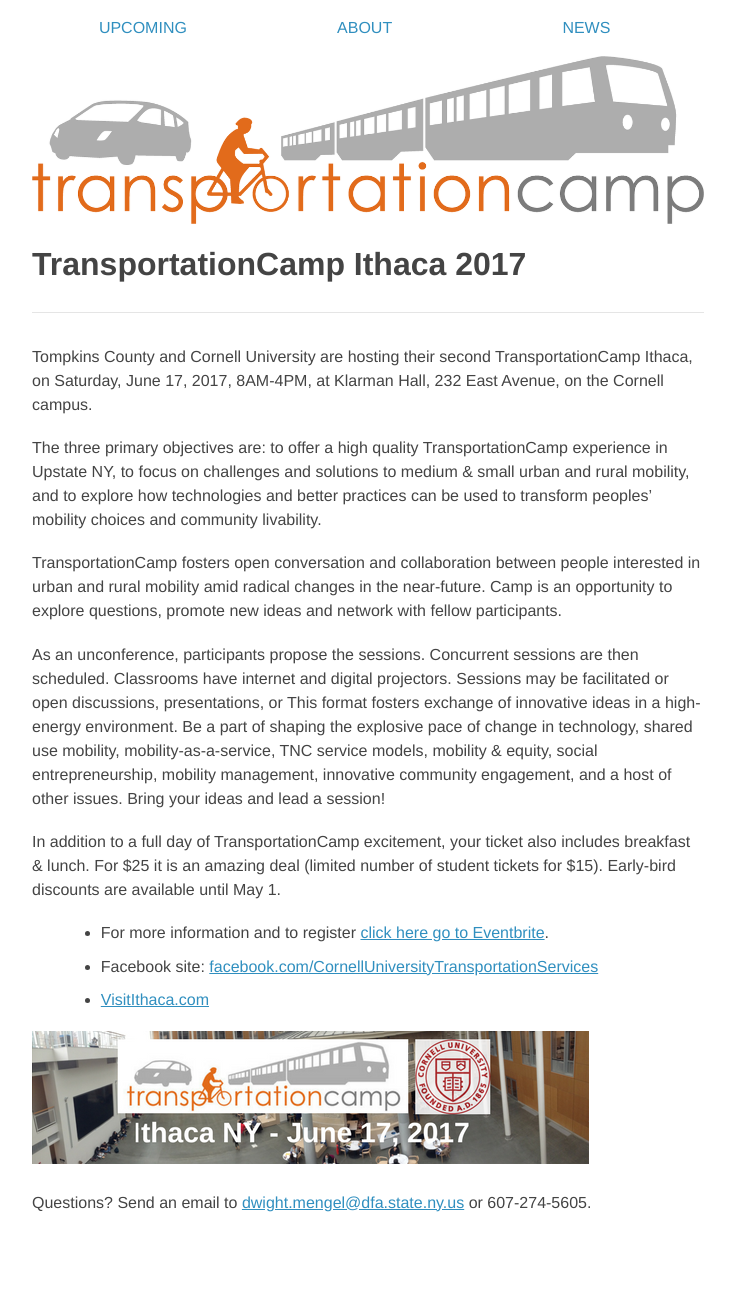
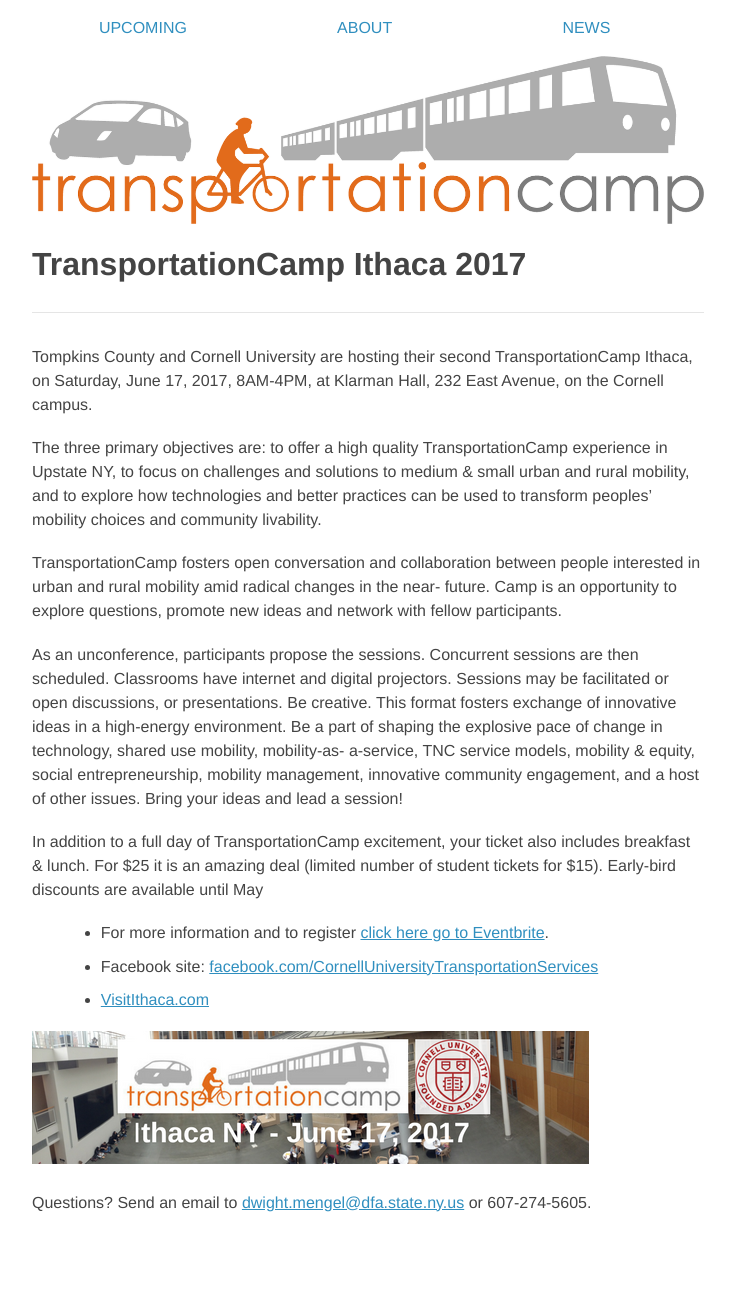
Before and after one commit to transpocamp/transportationcamp.org, a Jekyll site: the page built from events/ithaca-2017/index.markdown, in a window 1280 px wide. Shown: the whole page, without its empty margins (272-1007 px from the left). Built offline with Jekyll 4.4.1, drawn with Linux system fonts in a browser that asks for light colours; nearby versions of some CDN libraries.

Commit message:
replace ithaca text

```diff
--- a/events/ithaca-2017/index.markdown
+++ b/events/ithaca-2017/index.markdown
@@ -7,15 +7,33 @@
 title: TransportationCamp Ithaca 2017
 published: true
 ---
-Tompkins County and Cornell University are hosting their second TransportationCamp Ithaca, on Saturday, June 17, 2017, 8AM-4PM, at Klarman Hall, 232 East Avenue, on the Cornell campus.
+Tompkins County and Cornell University are hosting their second
+TransportationCamp Ithaca, on Saturday, June 17, 2017, 8AM-4PM, at
+Klarman Hall, 232 East Avenue, on the Cornell campus.
 
-The three primary objectives are: to offer a high quality TransportationCamp experience in Upstate NY, to focus on challenges and solutions to medium & small urban and rural mobility, and to explore how technologies and better practices can be used to transform peoples’ mobility choices and community livability.
+The three primary objectives are: to offer a high quality TransportationCamp
+experience in Upstate NY, to focus on challenges and solutions to medium &amp;
+small urban and rural mobility, and to explore how technologies and better
+practices can be used to transform peoples’ mobility choices and community
+livability.
 
-TransportationCamp fosters open conversation and collaboration between people interested in urban and rural mobility amid radical changes in the near-future. Camp is an opportunity to explore questions, promote new ideas and network with fellow participants.
+TransportationCamp fosters open conversation and collaboration between
+people interested in urban and rural mobility amid radical changes in the near-
+future. Camp is an opportunity to explore questions, promote new ideas and
+network with fellow participants.
 
-As an unconference, participants propose the sessions. Concurrent sessions are then scheduled.  Classrooms have internet and digital projectors. Sessions may be facilitated or open discussions, presentations, or This format fosters exchange of innovative ideas in a high-energy environment.  Be a part of shaping the explosive pace of change in technology, shared use mobility, mobility-as-a-service, TNC service models, mobility & equity, social entrepreneurship, mobility management, innovative community engagement, and a host of other issues. Bring your ideas and lead a session!
+As an unconference, participants propose the sessions. Concurrent sessions
+are then scheduled. Classrooms have internet and digital projectors. Sessions
+may be facilitated or open discussions, or presentations. Be creative. This
+format fosters exchange of innovative ideas in a high-energy environment. Be
+a part of shaping the explosive pace of change in technology, shared use
+mobility, mobility-as- a-service, TNC service models, mobility &amp; equity, social
+entrepreneurship, mobility management, innovative community engagement,
+and a host of other issues. Bring your ideas and lead a session!
 
-In addition to a full day of TransportationCamp excitement, your ticket also includes breakfast & lunch. For $25 it is an amazing deal (limited number of student tickets for $15). Early-bird discounts are available until May 1.
+In addition to a full day of TransportationCamp excitement, your ticket also
+includes breakfast &amp; lunch. For $25 it is an amazing deal (limited number of
+student tickets for $15). Early-bird discounts are available until May
 
 * For more information and to register [click here go to Eventbrite](https://www.eventbrite.com/e/transportationcamp-ithaca-2017-cornell-university-tickets-31683016756).
 * Facebook site: [facebook.com/CornellUniversityTransportationServices](https://www.facebook.com/CornellUniversityTransportationServices)
```
